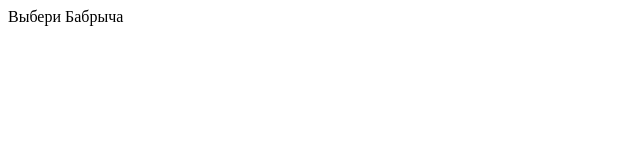
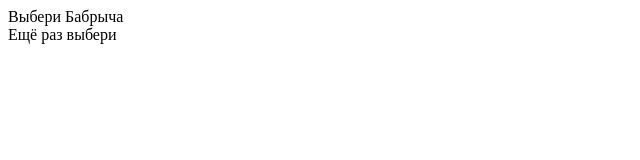
Before and after one commit to gosppos/gosppos.github.io, a plain HTML site: page babrych.html in a window 1280 px wide. Shown: the whole page, without its empty margins (0-640 px from the left). Drawn offline with Linux system fonts and the light colour scheme.

Commit message:
Update babrych.html

```diff
--- a/babrych.html
+++ b/babrych.html
@@ -14,5 +14,8 @@ and open the template in the editor.
         <header id="hat">
         Выбери Бабрыча
         </header>
+        <div>
+            Ещё раз выбери
+        </div>
     </body>
 </html>
```
